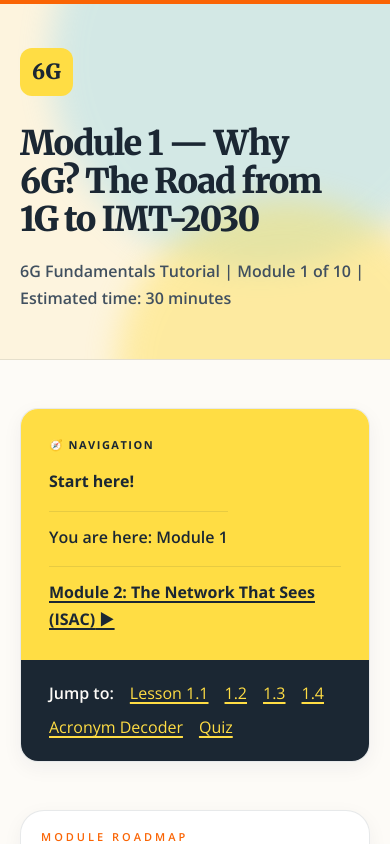
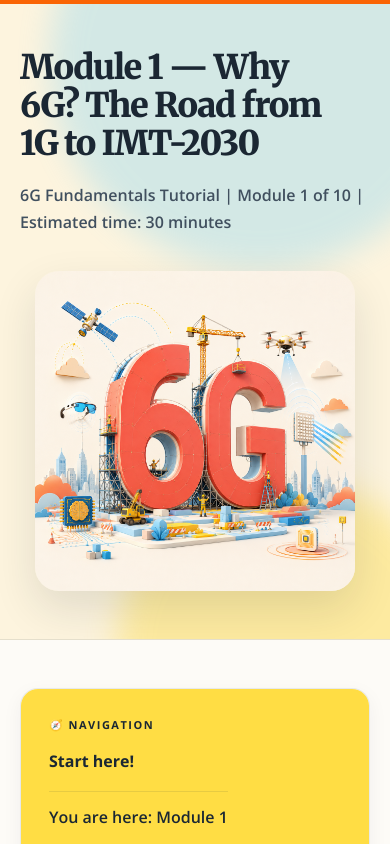
Before and after one commit to sayabu/getabu, a Next.js app: page /modules/1 in a window 390 px wide. Shown: the top 844 px of the page. Built offline with nearby package versions, Linux system fonts and the light colour scheme.

Commit message:
Add responsive 6G module hero image

```diff
--- a/src/components/course/ModuleHeader.tsx
+++ b/src/components/course/ModuleHeader.tsx
@@ -1,3 +1,4 @@
+import Image from "next/image";
 import styles from "./course.module.css";
 
 type ModuleHeaderProps = {
@@ -11,11 +12,23 @@ export function ModuleHeader({ title, meta }: ModuleHeaderProps) {
       <div className={styles.headerBlobSky} aria-hidden="true" />
       <div className={styles.headerBlobSun} aria-hidden="true" />
       <div className={styles.headerInner}>
-        <div className={styles.brandMark} aria-label="6G Fundamentals">
-          <span aria-hidden="true">6G</span>
+        <div className={styles.headerContent}>
+          <div className={styles.headerCopy}>
+            <h1>{title}</h1>
+            <p className={styles.moduleMeta}>{meta}</p>
+          </div>
+          <div className={styles.headerImageFrame}>
+            <Image
+              className={styles.headerImage}
+              src="/images/course/6g-hero.png"
+              alt="A large 6G sculpture surrounded by a satellite, drone, smart glasses, antenna array, AI chip, and construction equipment."
+              width={1254}
+              height={1254}
+              sizes="(max-width: 720px) 320px, (max-width: 1000px) 300px, 390px"
+              priority
+            />
+          </div>
         </div>
-        <h1>{title}</h1>
-        <p className={styles.moduleMeta}>{meta}</p>
       </div>
     </header>
   );
--- a/src/components/course/course.module.css
+++ b/src/components/course/course.module.css
@@ -74,28 +74,41 @@
   opacity: 0.4;
 }
 
-.brandMark {
-  display: inline-flex;
+.headerContent {
+  display: grid;
+  grid-template-columns: minmax(0, 1fr) clamp(320px, 34vw, 390px);
   align-items: center;
-  justify-content: center;
-  min-width: var(--space-8);
-  height: var(--space-8);
-  margin-bottom: var(--space-6);
-  padding-inline: var(--space-3);
-  border-radius: var(--radius-md);
-  background: var(--sun);
-  color: var(--ink-900);
-  font-family: var(--font-display);
-  font-size: var(--size-title);
-  font-weight: var(--weight-display);
+  gap: var(--space-9);
+}
+
+.headerCopy {
+  position: relative;
+  z-index: 1;
+}
+
+.headerImageFrame {
+  position: relative;
+  z-index: 1;
+  overflow: hidden;
+  aspect-ratio: 1;
+  border-radius: var(--radius-xl);
+  background: var(--surface-warm);
+  box-shadow: var(--shadow-lift);
+}
+
+.headerImage {
+  display: block;
+  width: 100%;
+  height: 100%;
+  object-fit: cover;
 }
 
 .moduleHeader h1 {
-  max-width: 850px;
+  max-width: 720px;
   margin: 0;
   color: var(--text-strong);
   font-family: var(--font-display);
-  font-size: clamp(36px, 6vw, var(--size-display-xl));
+  font-size: clamp(44px, 4vw, 52px);
   font-weight: var(--weight-display);
   letter-spacing: var(--tracking-display);
   line-height: var(--leading-display);
@@ -596,6 +609,17 @@
   background: var(--surface-warm);
 }
 
+@media (max-width: 900px) {
+  .headerContent {
+    grid-template-columns: 1fr;
+  }
+
+  .headerImageFrame {
+    width: min(100%, 360px);
+    justify-self: center;
+  }
+}
+
 @media (max-width: 720px) {
   .modulePage > :not(.moduleHeader) {
     width: calc(100% - (var(--gutter) * 2));
@@ -608,6 +632,17 @@
 
   .moduleHeader h1 {
     font-size: 34px;
+  }
+
+  .headerContent {
+    grid-template-columns: 1fr;
+    gap: var(--space-7);
+  }
+
+  .headerImageFrame {
+    width: min(100%, 320px);
+    justify-self: center;
+    border-radius: var(--radius-xl);
   }
 
   .moduleMeta {
```
Also changed, not shown: public/images/course/6g-hero.png (added).
